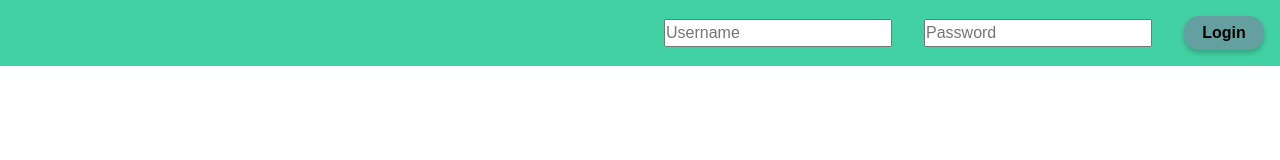
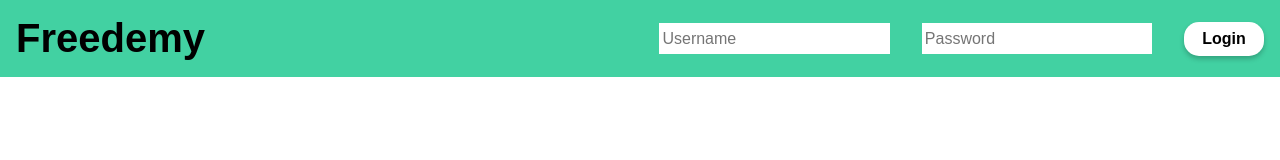
Before and after one commit to aldiinugroho/Freedemy, a website: page view/index.html in a window 1280 px wide. Drawn offline with Linux system fonts and the light colour scheme.

Commit message:
pembaharuan

```diff
--- a/view/index.css
+++ b/view/index.css
@@ -1,12 +1,7 @@
 /* body */
 body{
     text-align: center;
-}
-
-/* background */
-.bgcol{
-    background-color: rgb(66, 209, 162);
-    height: auto;
+    font-family: Arial, Helvetica, sans-serif;
 }
 
 .Signup:hover{
@@ -26,7 +21,7 @@ body{
 }
 
 .Login{
-    background-color: rgb(101, 160, 160);
+    background-color: white;
     width: 5rem;
     padding: 0.5rem;
     font-size: 1rem;
@@ -40,8 +35,8 @@ body{
 }
 
 .Login:hover{
-    background-color: rgb(101, 160, 160);
     box-shadow: 0 5px 15px 2px rgba(0, 0, 0, 0.466);
+    color: rgb(66, 209, 162);
 }
 
 /* paragraph */
@@ -66,6 +61,27 @@ body{
 
 .contSOL>div{
     padding: 1rem;
+}
+
+.contHead{
+    justify-content: space-between;
+    display: flex;
+    align-items: center;
+    background-color: rgb(66, 209, 162);
+    height: auto;
+}
+
+.logo{
+    margin: 1rem;
+    font-weight: bold;
+    font-size: 2.5rem;
+    color: black;
+    text-decoration: underline transparent;
+    transition: all ease-in-out 0.6s;
+}
+
+.logo:hover{
+    text-decoration: underline;
 }
 
 /* container form setting */
@@ -105,3 +121,8 @@ input{
 a {
     text-decoration: none;
 }
+
+input{
+    border: none;
+    padding: 0.2rem;
+}
--- a/view/index.html
+++ b/view/index.html
@@ -14,7 +14,13 @@
 </style>
 <body>
 
-    <div class="bgcol">
+    <div class="contHead">
+
+        <div>
+            <a href="#"><p class="logo">Freedemy</p></a>
+        </div>
+
+        <div class="bgcol">
 
             <form action="/login" method="post">
                 <div class="contSOL">
@@ -34,10 +40,11 @@
 
             </form>
 
-        <!-- <div>
-            <a href="./signup.html"><p class="Signup">Sign Up</p></a>
-        </div> -->
+            <!-- <div>
+                <a href="./signup.html"><p class="Signup">Sign Up</p></a>
+            </div> -->
 
+        </div>
     </div>
 
 </body>
```
